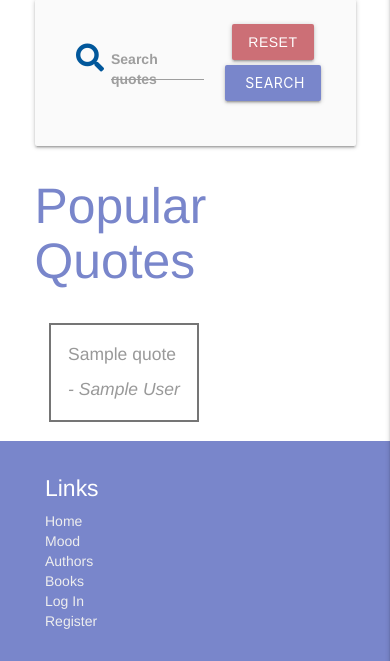
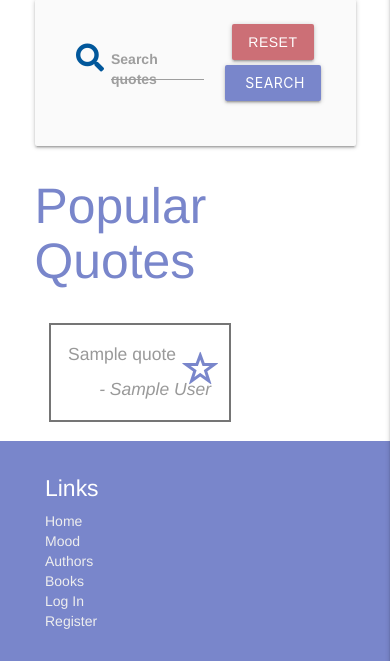
Before and after one commit to daithioc95/MS3, a Flask app: page / in a window 390 px wide. Shown: the part 197-858 px from the top of the page. Run offline with Flask 2, Linux system fonts and the light colour scheme; a database or web service that is not in the repository returns one stand-in record (values such as "Sample title"); some libraries are stand-ins or nearby versions.

Commit message:
Add star to mobile quote card

```diff
--- a/static/css/style.css
+++ b/static/css/style.css
@@ -165,7 +165,7 @@ h2{
 	border-bottom-left-radius: var(--border-rad);
 }
 
-.star{
+.hide-on-small-only .star{
     position: absolute;
     right: 4%;
     top: 0;
@@ -236,6 +236,15 @@ h2{
     }
   }
 
+.animated-border-quote p{
+        margin-right: 35px;
+}
+.animated-border-quote .star{
+    position: absolute;
+    right: 0;
+    top: 0;
+}
+
   /* ---Fav star --- */
   label {
   /* Presentation */
--- a/templates/quotes.html
+++ b/templates/quotes.html
@@ -43,14 +43,13 @@
             style="--image: url('https://raw.githubusercontent.com/daithioc95/MS1/master/assets/images/logo.jpg')">
         </div>
         <div class="star">
-            <label for="id-of-input" class="indigo lighten-2 custom-checkbox">
-                <input type="checkbox" id="id-of-input" />
+            <label for="id-of-input{{ quote._id }}" class="indigo lighten-2 custom-checkbox">
+                <input type="checkbox" id="id-of-input{{ quote._id }}" />
                 <i class="glyphicon glyphicon-star-empty"></i>
                 <i class="glyphicon glyphicon-star"></i>
             </label>
         </div>
     </blockquote>
-
 </article>
 
 <!-- https://codepen.io/chris22smith/pen/oQWavL -->
@@ -59,6 +58,13 @@
     <blockquote>
         <p>{{ quote.Quote }}</p>
         <cite>{{ quote.Author }}</cite>
+        <div class="star">
+            <label for="mobile-id-of-input{{ quote._id }}" class="indigo lighten-2 custom-checkbox">
+                <input type="checkbox" id="mobile-id-of-input{{ quote._id }}" />
+                <i class="glyphicon glyphicon-star-empty"></i>
+                <i class="glyphicon glyphicon-star"></i>
+            </label>
+        </div>
     </blockquote>
 </div>
 
```
